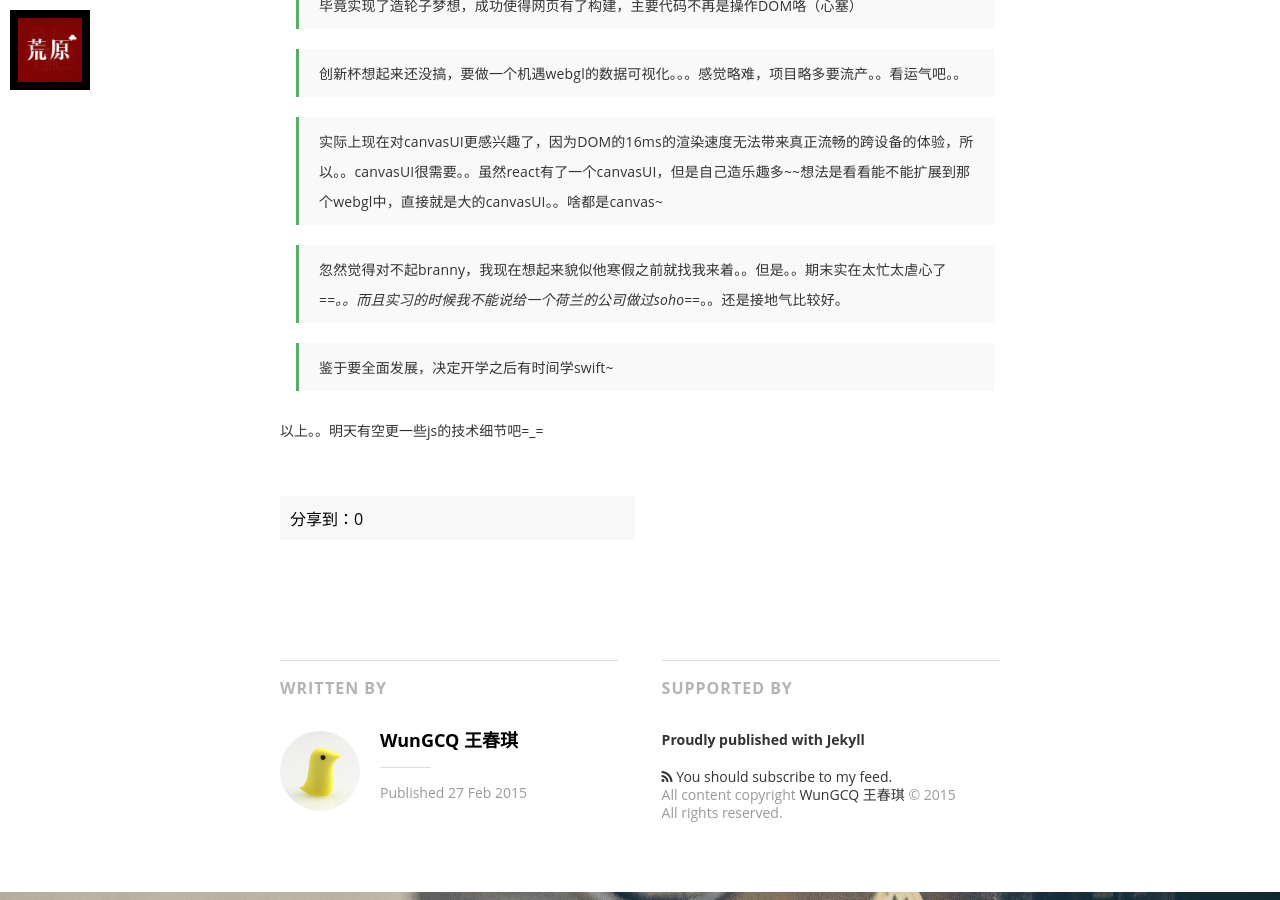
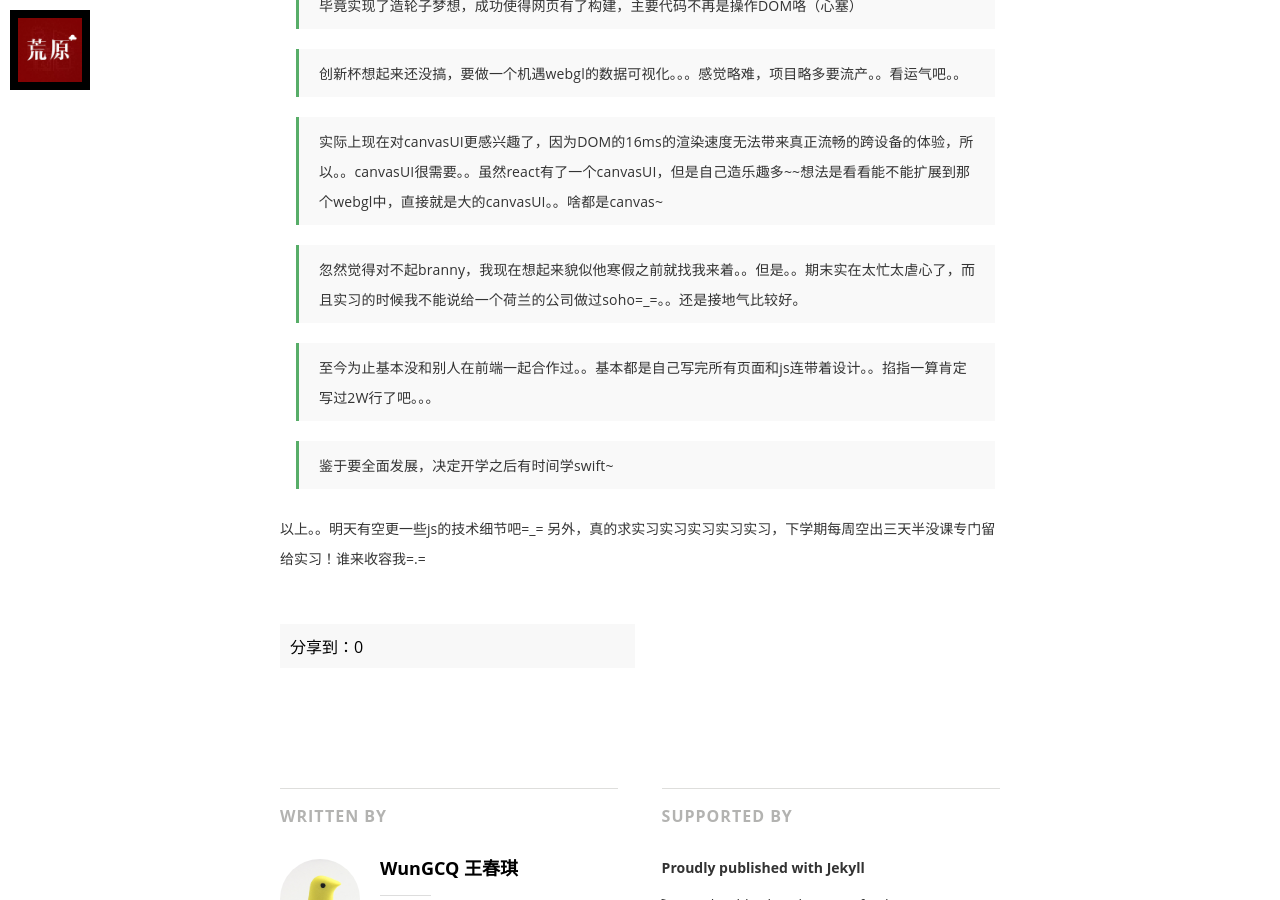
Before and after one commit to wcqblog/wcqblog.github.io, a Jekyll site: the page built from _posts/2015-2-27-OJ-fronte-jRouter.markdown, in a window 1280 px wide and 900 px high, scrolled down 3704 px. Built offline with Jekyll 4.4.1, drawn with Linux system fonts in a browser that asks for light colours; nearby versions of some CDN libraries; some web fonts are replaced; Markdown is read by kramdown in place of the engine named in the settings; comment, search, counter and statistics services are not loaded.

Commit message:
Update 2015-2-27-OJ-fronte-jRouter.markdown

```diff
--- a/_posts/2015-2-27-OJ-fronte-jRouter.markdown
+++ b/_posts/2015-2-27-OJ-fronte-jRouter.markdown
@@ -8,7 +8,7 @@ image: /assets/article_images/2015-01-25-webgl-shader/plexus.jpg
 ---
 寒假很快就要过去了好不甘心啊=_=
 为啥我寒假一开始更了挺多博客后来不更了？因为。。。我在做两个项目，还要忙着过年=_=
-一个智慧校园，我就不多说了，本来处于磨练意志坚持不用jquery和插件，不过被大得吓人的需求震慑到了，先写了两个页面，一个[登陆页面](http://wungcq.github.io/static/templates/login.html)（视频背景，卡片翻转，还挺炫酷昂），一个[功能页面](http://wungcq.github.io/static/templates/login.html)，徒手撸了一个周历控件，一个滚动条控件，还有一个备忘录的控件，累感不爱。
+一个智慧校园，我就不多说了，本来处于磨练意志坚持不用jquery和插件，不过被大得吓人的需求震慑到了，先写了两个页面，一个[登陆页面](http://wungcq.github.io/static/templates/login.html)（视频背景，卡片翻转，还挺炫酷昂），一个[功能页面](http://wungcq.github.io/static/templates/index.html)，徒手撸了一个周历控件，一个滚动条控件，还有一个备忘录的控件，累感不爱。
 考虑到OJ那面比较要紧，就先写写OJ的东西磨练一下意志吧=_=。经过两星期的开发，也算是基本处于可控的状态了~噢耶~
 
 这是OJ-frontend的github链接，求多来[打脸](https://github.com/WunGCQ/OJ-frontend)
@@ -91,8 +91,11 @@ D.忽然想起来了，可以试试用html5的server-sent event来做推送，
 
 >实际上现在对canvasUI更感兴趣了，因为DOM的16ms的渲染速度无法带来真正流畅的跨设备的体验，所以。。canvasUI很需要。。虽然react有了一个canvasUI，但是自己造乐趣多~~想法是看看能不能扩展到那个webgl中，直接就是大的canvasUI。。啥都是canvas~
 
->忽然觉得对不起branny，我现在想起来貌似他寒假之前就找我来着。。但是。。期末实在太忙太虐心了=_=。。而且实习的时候我不能说给一个荷兰的公司做过soho=_=。。还是接地气比较好。
+>忽然觉得对不起branny，我现在想起来貌似他寒假之前就找我来着。。但是。。期末实在太忙太虐心了，而且实习的时候我不能说给一个荷兰的公司做过soho=_=。。还是接地气比较好。
+
+>至今为止基本没和别人在前端一起合作过。。基本都是自己写完所有页面和js连带着设计。。掐指一算肯定写过2W行了吧。。。
 
 >鉴于要全面发展，决定开学之后有时间学swift~
 
 以上。。明天有空更一些js的技术细节吧=_=
+另外，真的求实习实习实习实习实习，下学期每周空出三天半没课专门留给实习！谁来收容我=.=
```
